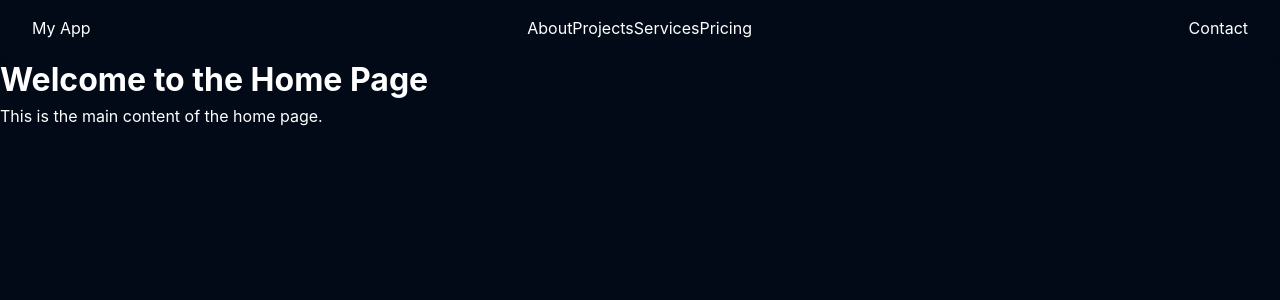
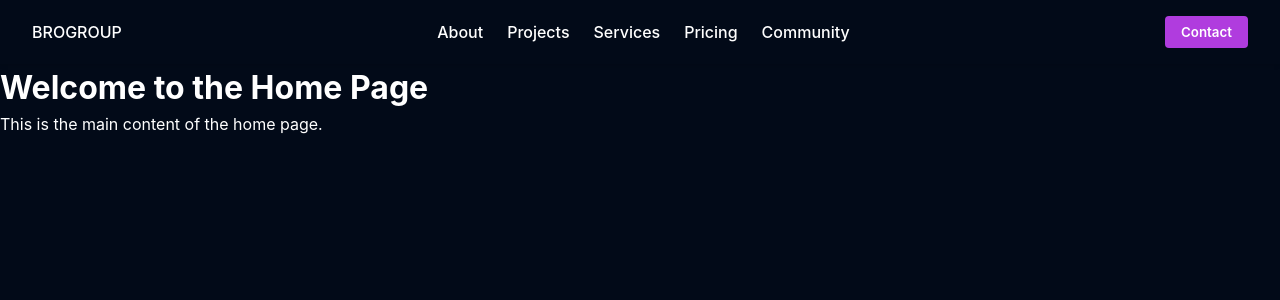
Before and after one commit to azamjonbro/Brogroup, a Vue app: page / in a window 1280 px wide. Shown: the top 300 px of the page. Built offline with nearby package versions, Linux system fonts and the light colour scheme.

Commit message:
finished navbar

```diff
--- a/src/assets/css/style.css
+++ b/src/assets/css/style.css
@@ -86,3 +86,39 @@ header{
   background-color: var(--bg-primary-surface);
   box-shadow: 0 2px 4px rgba(0, 0, 0, 0.1);
 }
+.navbar-menu{
+  display: flex;
+  gap: 1.5rem;
+}
+.navbar a{
+  color: var(--bg);
+  font-weight: 500;
+  transition: color var(--transition-fast);
+  position: relative;
+}
+.navbar a:after{
+  content: '';
+  display: block;
+  width: 0%;
+  height: 2px;
+  background: var(--bg);
+  transition: width var(--transition-fast);
+  position: absolute;
+  left: 0;
+  bottom: -4px;
+}
+.navbar a:hover:after{
+  width: 100%;
+}
+
+.navbar-end button{
+  padding: 0.5rem 1rem;
+  background-color: var(--color-primary);
+  color: var(--color-primary-contrast);
+  border-radius: var(--radius-sm);
+  font-weight: 600;
+  transition: background-color var(--transition-fast);
+}
+.navbar-end button:hover{
+  background-color: var(--primary-hover);
+}
--- a/src/components/Navbar/Navbar.vue
+++ b/src/components/Navbar/Navbar.vue
@@ -1,17 +1,17 @@
 <template >
     <nav class="navbar">
         <div class="navbar-brand">
-            <router-link to="/">My App</router-link>
+            <router-link to="/">BROGROUP</router-link>
         </div>
         <div class="navbar-menu">
             <router-link to="/about">About</router-link>
             <router-link to="/projects">Projects</router-link>
             <router-link to="/services">Services</router-link>
             <router-link to="/pricing">Pricing</router-link>
-            <router-link to=""></router-link>
+            <router-link to="/community">Community</router-link>
         </div>
         <div class="navbar-end">
-            <router-link to="/login">Contact</router-link>
+            <button @click="$router.push('/contact')">Contact</button>
         </div>
     </nav>
 </template>
```
